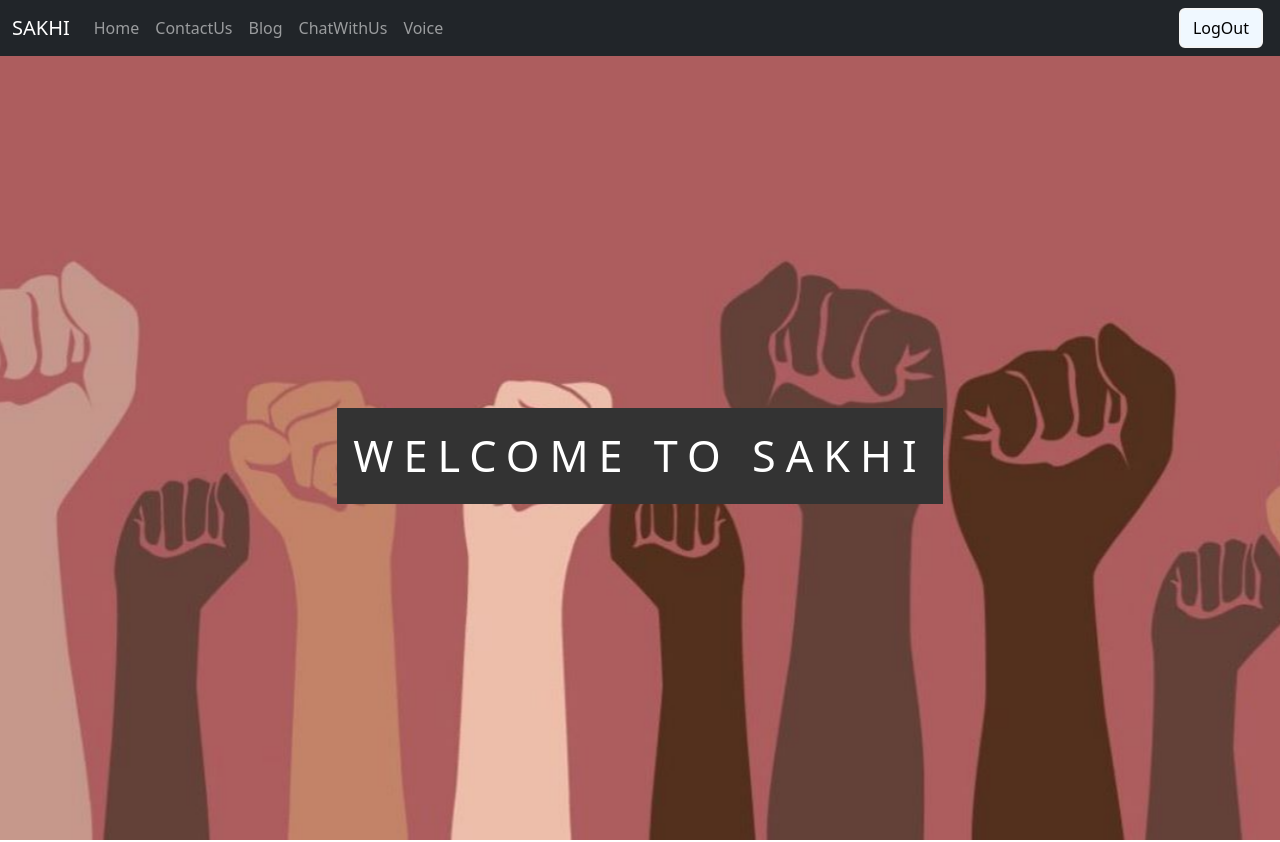
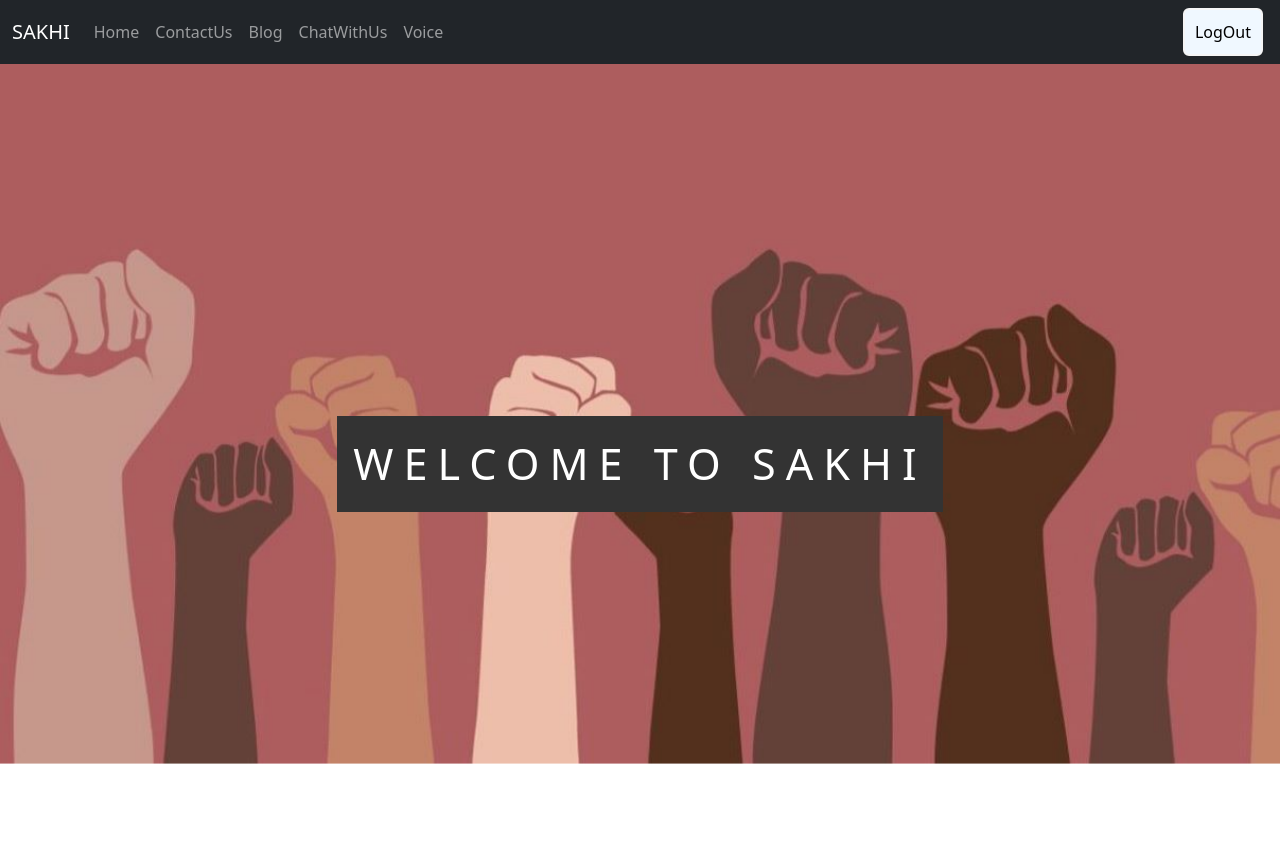
Before and after one commit to HiyaJain22/Sakhi, a React (Create React App) app: page /home in a window 1280 px wide. Shown: the top 842 px of the page. Built offline with nearby package versions, Linux system fonts and the light colour scheme.

Commit message:
minor changes

```diff
--- a/src/App.js
+++ b/src/App.js
@@ -1,12 +1,12 @@
 // import logo from './logo.svg';
 import './App.css';
-import NavBar from './components/navbar/Navbar';
+// import NavBar from './components/navbar/Navbar';
 import 'bootstrap/dist/css/bootstrap.min.css';
 import Home from './components/Home/Home';
-import {BrowserRouter as Router, Routes, Route} from 'react-router-dom'
+import {BrowserRouter as Router, Routes, Route} from 'react-router-dom';
 import Login from './components/login/login';
 import Signup from './components/sign up/signup';
-import Blog from './components/blog/blog'
+import Blog from './components/blog/blog';
 function App() {
   return (
     <>
--- a/src/components/Home/image1.js
+++ b/src/components/Home/image1.js
@@ -2,7 +2,7 @@ import { Parallax } from 'react-parallax';
 import './image.css'
 import woman1 from '../images/wo3.jpg'
 const Image1 = () => (
-    <Parallax className='image' bgImage= {woman1} strength={800}>
+    <Parallax className='image' bgImage= {woman1} strength={500}>
         <div className= "content">
             <span className='img-text'>Welcome to Sakhi</span>
         </div>
```
